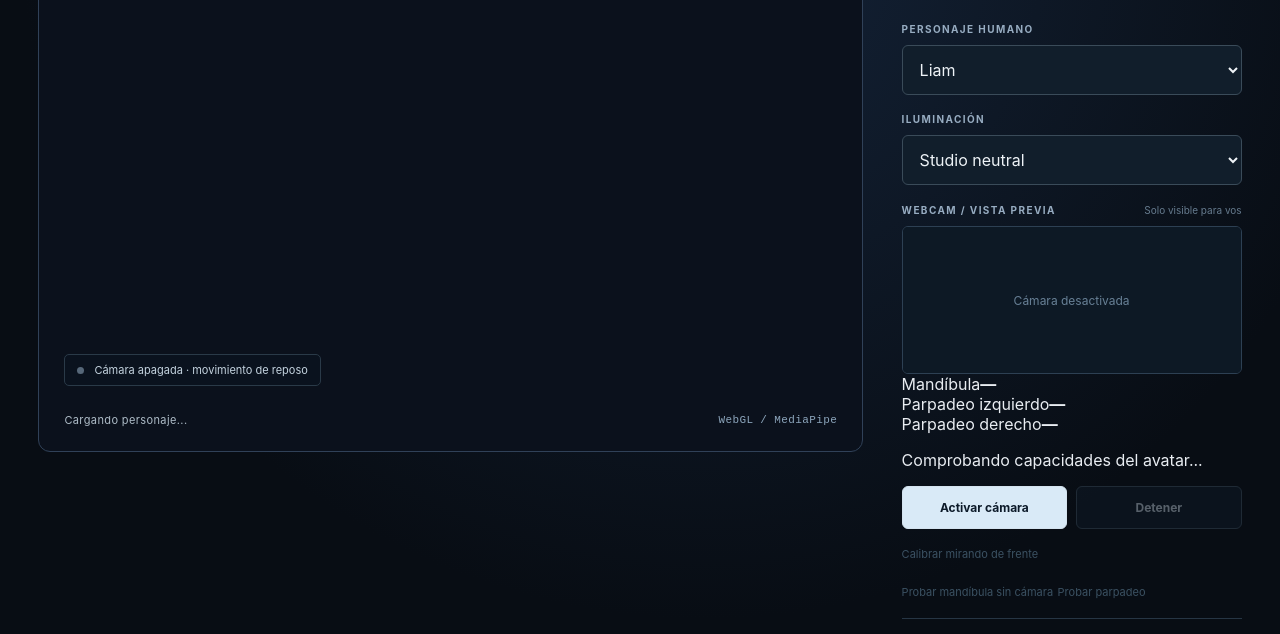
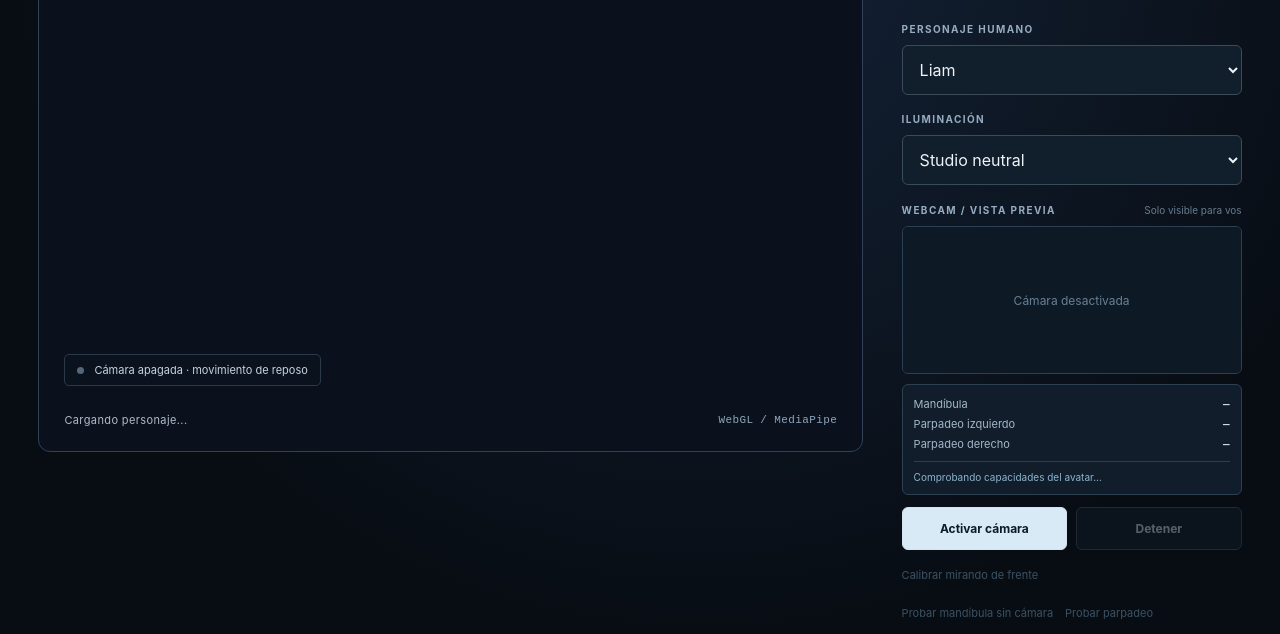
Before and after one commit to juanmanueltorres-creator/ia-cinema-lab, a plain HTML site: page experiments/privacy-puppet-webcam/index.html in a window 1280 px wide. Shown: the part 318-952 px from the top of the page. Drawn offline with nearby package versions, Linux system fonts and the light colour scheme.

Commit message:
fix: style realtime expression diagnostics

```diff
--- a/experiments/privacy-puppet-webcam/style.css
+++ b/experiments/privacy-puppet-webcam/style.css
@@ -54,3 +54,10 @@ select { display: block; width: 100%; border: 1px solid #3a4b59; padding: 13px;
 @media (max-width: 550px) { .workspace { padding: 12px; gap: 14px; } .stage-shell { min-height: 310px; height: 52vh; border-radius: 8px; } .stage-top, .stage-bottom { left: 12px; right: 12px; } .stage-top { top: 12px; } .stage-bottom { bottom: 12px; } .stage-overlay { left: 12px; bottom: 43px; font-size: 10px; } .sidebar { padding: 7px 10px 28px; } .stage-top .eyebrow { font-size: 8px; } }
 
 [hidden] { display: none !important; }
+
+.diagnostics { padding: 9px 11px; margin-top: 10px; border: 1px solid #2c4052; border-radius: 6px; background: #111d2b; color: #a4b8c8; font-size: 11px; }
+.diagnostics div { display: flex; align-items: center; justify-content: space-between; gap: 9px; padding: 3px 0; }
+.diagnostics strong { color: #d5e6f2; font-family: ui-monospace, monospace; font-variant-numeric: tabular-nums; }
+.diagnostics p { margin: 7px 0 0; border-top: 1px solid #294053; padding-top: 8px; font-size: 10px; line-height: 1.45; color: #8bb5cf; }
+.manual-tests { display: flex; flex-wrap: wrap; gap: 12px; }
+.manual-tests .quiet { white-space: nowrap; }
```
